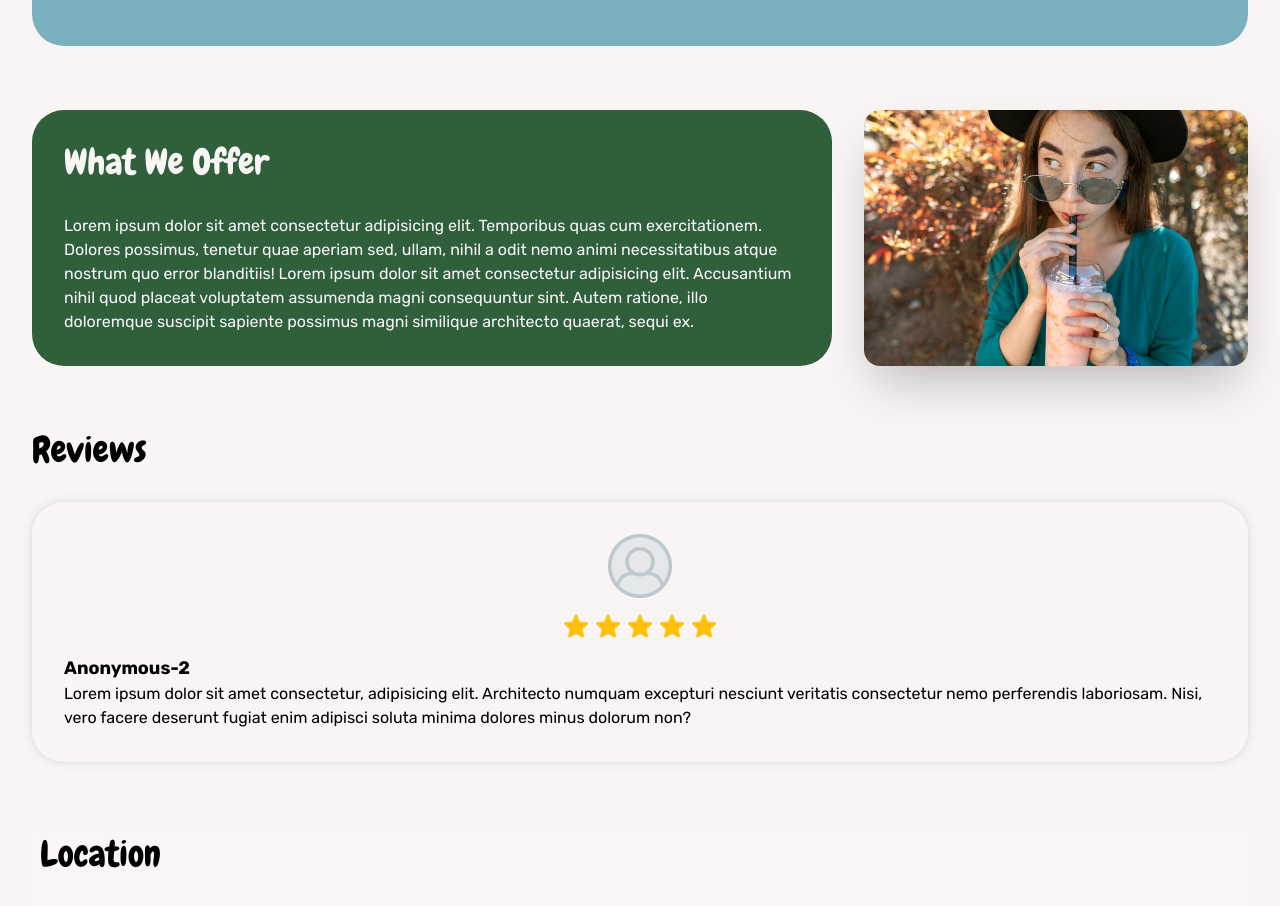
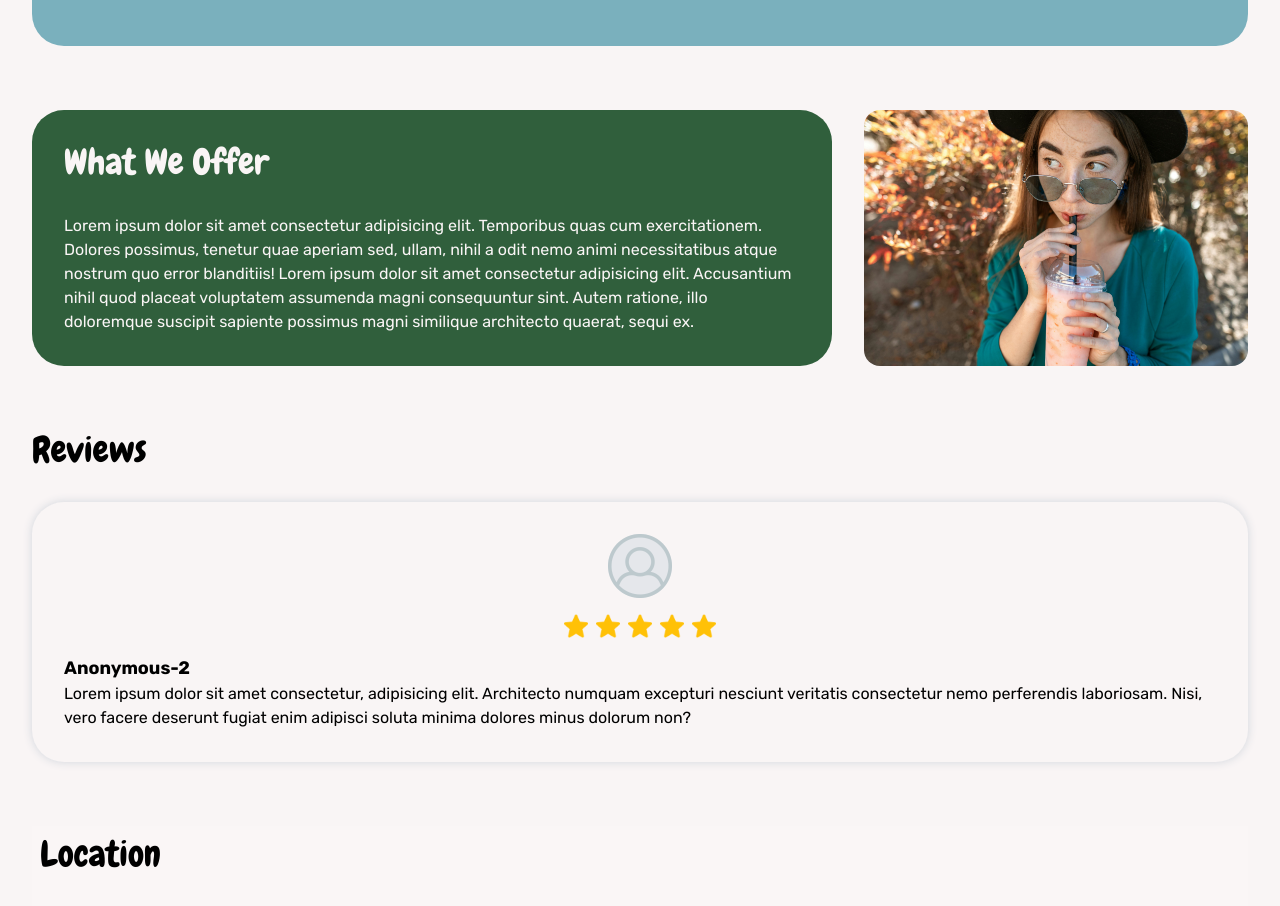
Before and after one commit to AndrewGlennAquino/brew-n-bubble-website, a React (Vite) app: page / in a window 1280 px wide. Shown: the part 1460-2366 px from the top of the page. Built offline with nearby package versions, Linux system fonts and the light colour scheme; no server answers.

Commit message:
Remove card shadow from Offers component

```diff
--- a/src/components/Offers.jsx
+++ b/src/components/Offers.jsx
@@ -65,7 +65,7 @@ const Offers = () => {
         </motion.div>
 
         {/* Offers image */}
-        <div className="shadow-2xl w-full sm:w-72 lg:w-96 flex-shrink-0 rounded-2xl">
+        <div className="w-full sm:w-72 lg:w-96 flex-shrink-0 rounded-2xl">
           <img
             src={tempOffersImage}
             alt="Temporary What we offer image"
```
